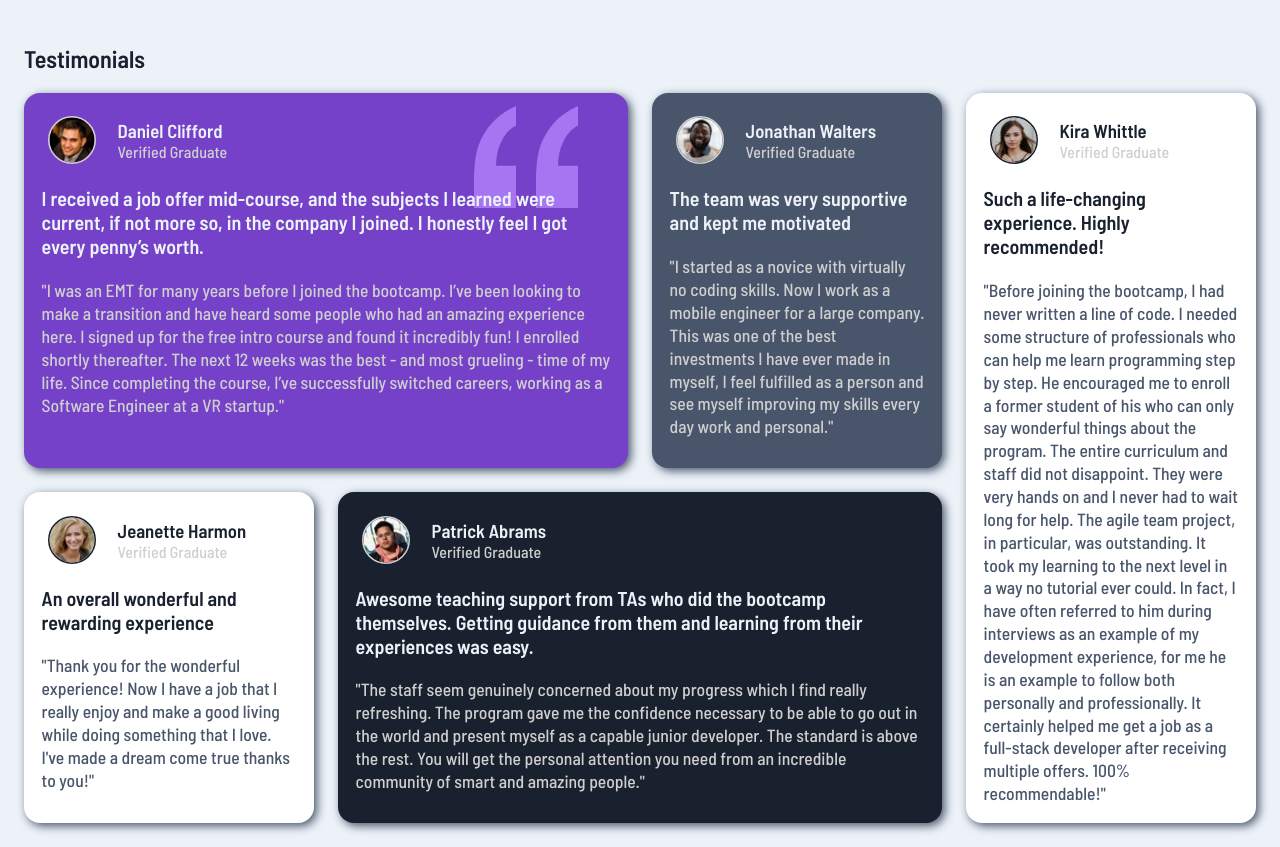
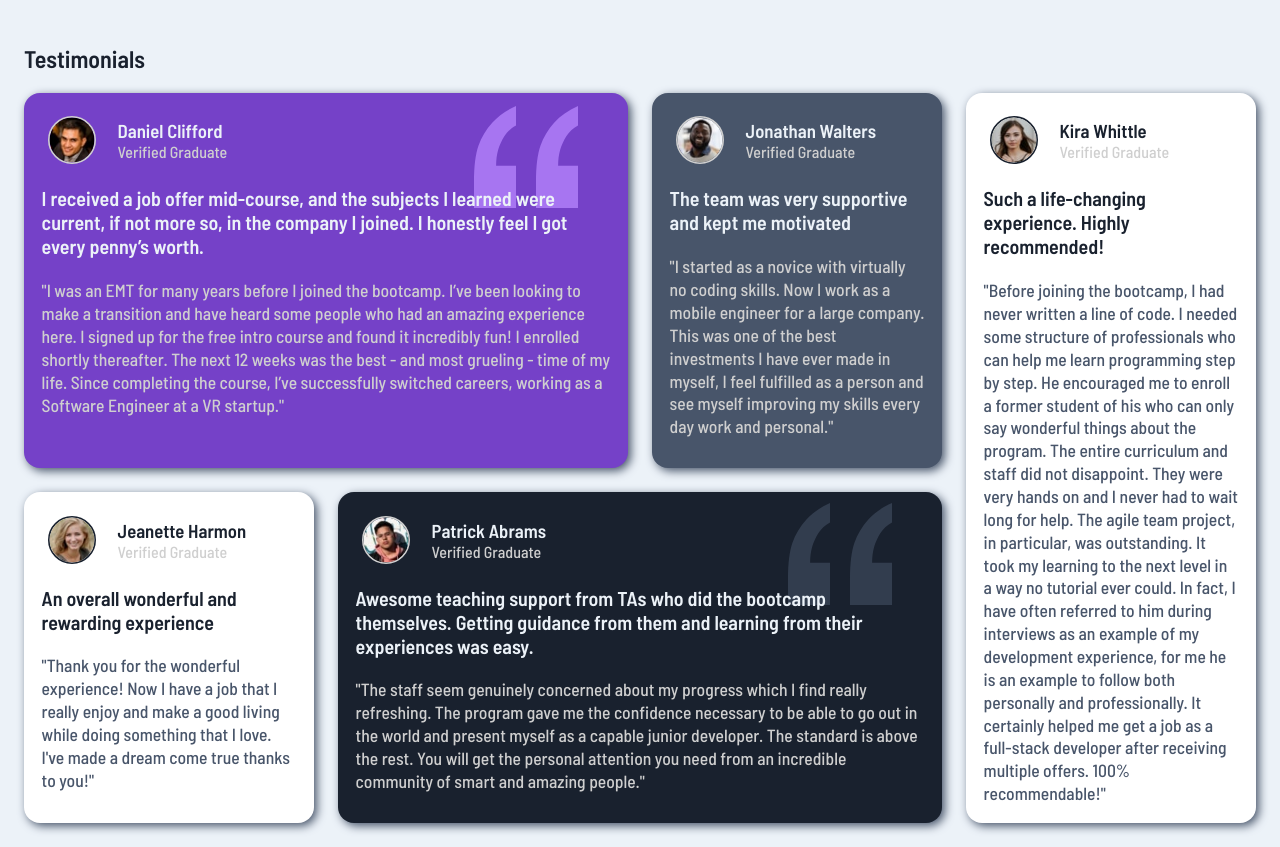
Before and after one commit to KevinJMatute/practica-grid, a plain HTML site: page index.html in a window 1280 px wide. Drawn offline with Linux system fonts and the light colour scheme; the site is published under a folder, as on GitHub Pages, so addresses that start at the root find nothing.

Commit message:
svg background img

```diff
--- a/css/styles.css
+++ b/css/styles.css
@@ -71,7 +71,7 @@ body {
   background-color: var(--violet);
 }
 .card--dark-blue {
-  background-image: url("/assets/images/quotation-grey.svg");
+  background-image: url("../assets/images/quotation-grey.svg");
   background-color: var(--dark-blue);
 }
 .card--dark-blue,
```
